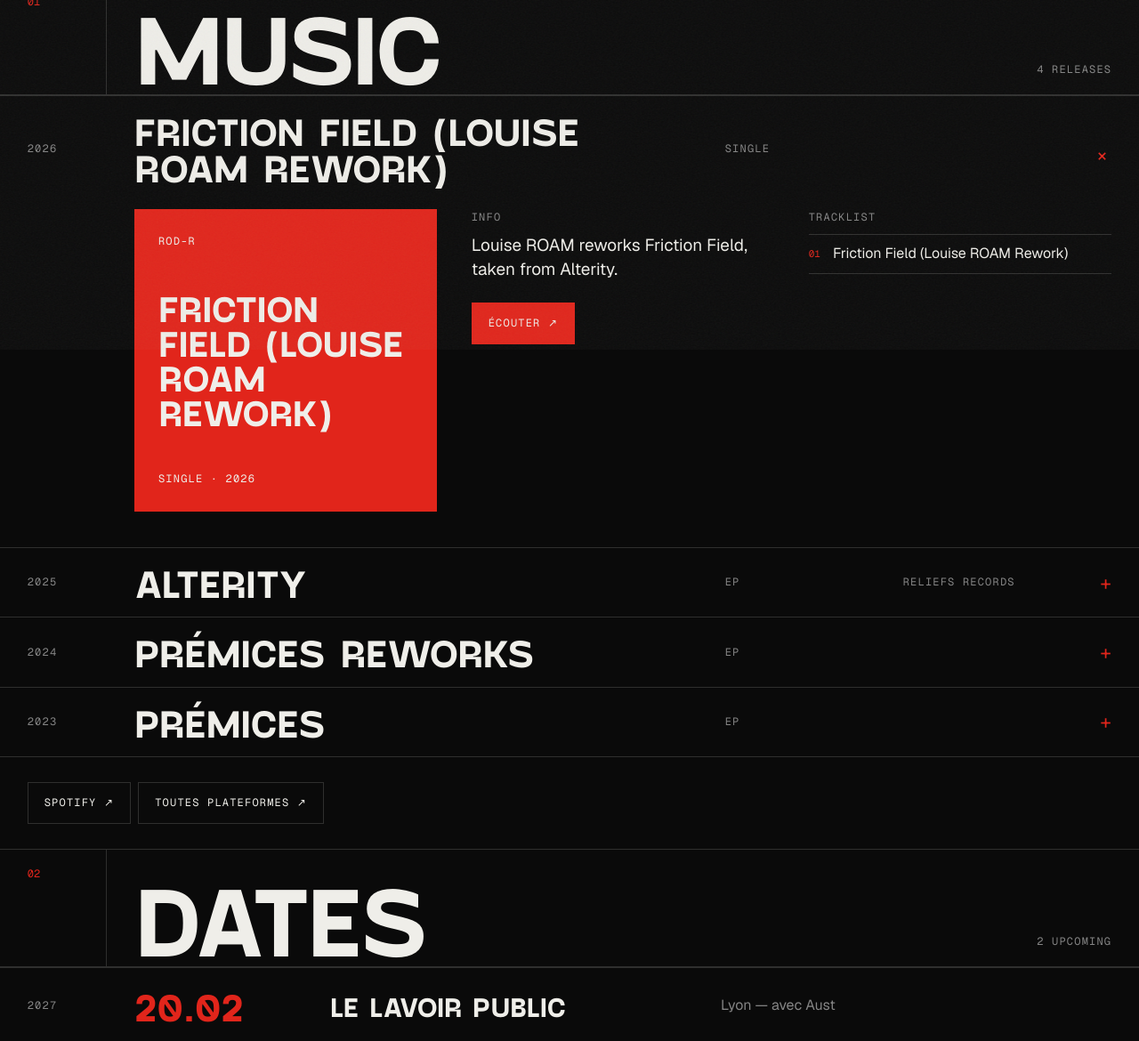
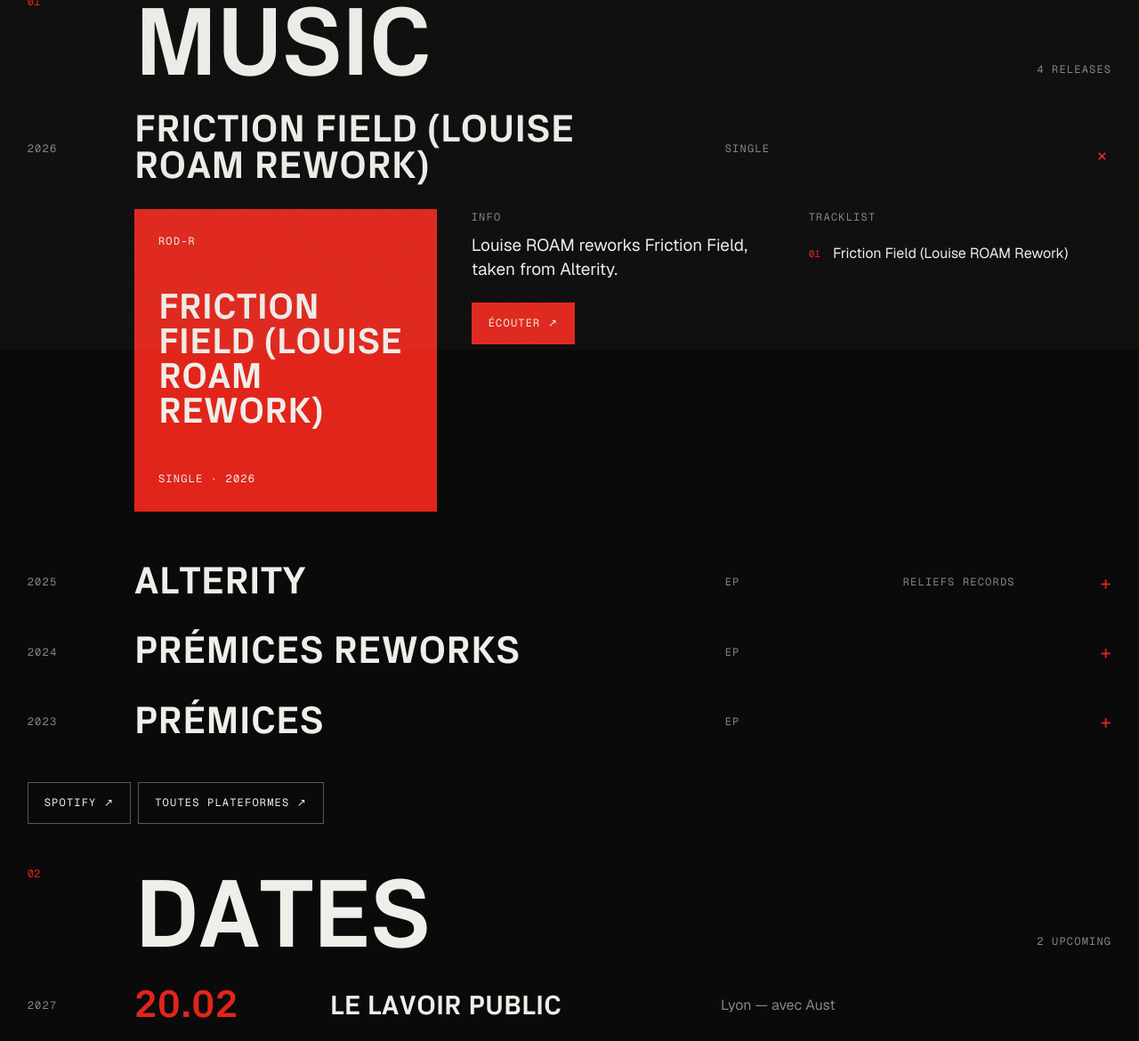
Before and after one commit to cyrilizarn/rodr-site, a plain HTML site: page index.html in a window 1280 px wide. Shown: the part 826-1996 px from the top of the page at 89% size. Drawn offline with nearby package versions, Linux system fonts and the light colour scheme; animation ran at ten frames a second.

Commit message:
Typo Px Grotesk Bold, suppression des séparateurs gris
Co-Authored-By: Claude Opus 5.5 <noreply@anthropic.com>
Claude-Session: https://claude.ai/code/session_019MMHGUNTEuT5KCnGMXVJB4

```diff
--- a/assets/style.css
+++ b/assets/style.css
@@ -1,15 +1,16 @@
-@font-face { font-family: "PP Gosha Sans"; src: url("/assets/fonts/PPGoshaSans-Bold.woff") format("woff"); font-weight: 700; font-style: normal; font-display: swap; }
+@font-face { font-family: "Px Grotesk"; src: url("/assets/fonts/PxGrotesk-Bold.woff") format("woff"); font-weight: 700; font-style: normal; font-display: swap; }
 :root {
   --black: #0a0a0a;
   --ink: #141414;
   --white: #efeee9;
   --grey: #858585;
-  --line: rgba(239, 238, 233, .16);
+  --line: transparent;
+  --edge: rgba(239, 238, 233, .35);
   --red: #e1251b;
   --pad: clamp(14px, 2.4vw, 32px);
   --sans: "Geist", system-ui, sans-serif;
   --mono: "Geist Mono", ui-monospace, monospace;
-  --cond: "PP Gosha Sans", "Geist", sans-serif;
+  --cond: "Px Grotesk", "Geist", sans-serif;
 }
 * { box-sizing: border-box; margin: 0; padding: 0; }
 html { scroll-behavior: smooth; scroll-padding-top: 52px; overflow-x: clip; }
@@ -86,7 +87,7 @@ body::after { content: ""; position: fixed; inset: -50%; pointer-events: none; z
 .body { padding: clamp(32px, 5vw, 72px) var(--pad); }
 
 /* buttons */
-.btn { display: inline-flex; align-items: center; gap: 10px; font-family: var(--mono); font-size: 12px; letter-spacing: .1em; text-transform: uppercase; padding: 13px 18px; border: 1px solid var(--line); transition: background .2s, color .2s, border-color .2s; }
+.btn { display: inline-flex; align-items: center; gap: 10px; font-family: var(--mono); font-size: 12px; letter-spacing: .1em; text-transform: uppercase; padding: 13px 18px; border: 1px solid var(--edge); transition: background .2s, color .2s, border-color .2s; }
 .btn:hover { background: var(--white); color: var(--black); border-color: var(--white); }
 .btn.fill { background: var(--red); border-color: var(--red); }
 .btn.fill:hover { background: var(--white); border-color: var(--white); color: var(--black); }
@@ -173,7 +174,7 @@ body::after { content: ""; position: fixed; inset: -50%; pointer-events: none; z
 .dl a:hover { color: var(--red); padding-left: 10px; }
 .dl a span { font-family: var(--mono); font-size: 12px; font-weight: 400; }
 .tags { display: flex; flex-wrap: wrap; gap: 6px; margin-top: 12px; }
-.tags span { font-family: var(--mono); font-size: 11px; letter-spacing: .08em; text-transform: uppercase; border: 1px solid var(--line); padding: 6px 9px; color: var(--grey); }
+.tags span { font-family: var(--mono); font-size: 11px; letter-spacing: .08em; text-transform: uppercase; border: 1px solid var(--edge); padding: 6px 9px; color: var(--grey); }
 @media (max-width: 900px) { .bio { grid-template-columns: 1fr; } .bio > div:first-child { border-right: 0; border-bottom: 1px solid var(--line); } }
 
 /* GALLERY — horizontal strip */
--- a/index.html
+++ b/index.html
@@ -13,11 +13,11 @@
 <link rel="icon" href="/assets/favicon.svg" type="image/svg+xml">
 <link rel="preconnect" href="https://fonts.googleapis.com"><link rel="preconnect" href="https://fonts.gstatic.com" crossorigin>
 <link href="https://fonts.googleapis.com/css2?family=Geist:wght@400;500;600;700&family=Geist+Mono:wght@400;500&display=swap" rel="stylesheet">
-<link rel="preload" href="/assets/fonts/PPGoshaSans-Bold.woff" as="font" type="font/woff" crossorigin>
-<link rel="stylesheet" href="/assets/style.css?v=1794693978">
+<link rel="preload" href="/assets/fonts/PxGrotesk-Bold.woff" as="font" type="font/woff" crossorigin>
+<link rel="stylesheet" href="/assets/style.css?v=1794694245">
 </head>
 <body>
 <noscript><p style="padding:120px 24px">ROD-R — hello@rod-r.net</p></noscript>
-<script src="/assets/app.js?v=1794693978" defer></script>
+<script src="/assets/app.js?v=1794694245" defer></script>
 </body>
 </html>
```
Also changed, not shown: 404.html (+3 -3 lines), assets/fonts/PPGoshaSans-Bold.woff (deleted), assets/fonts/PxGrotesk-Bold.woff (added).
